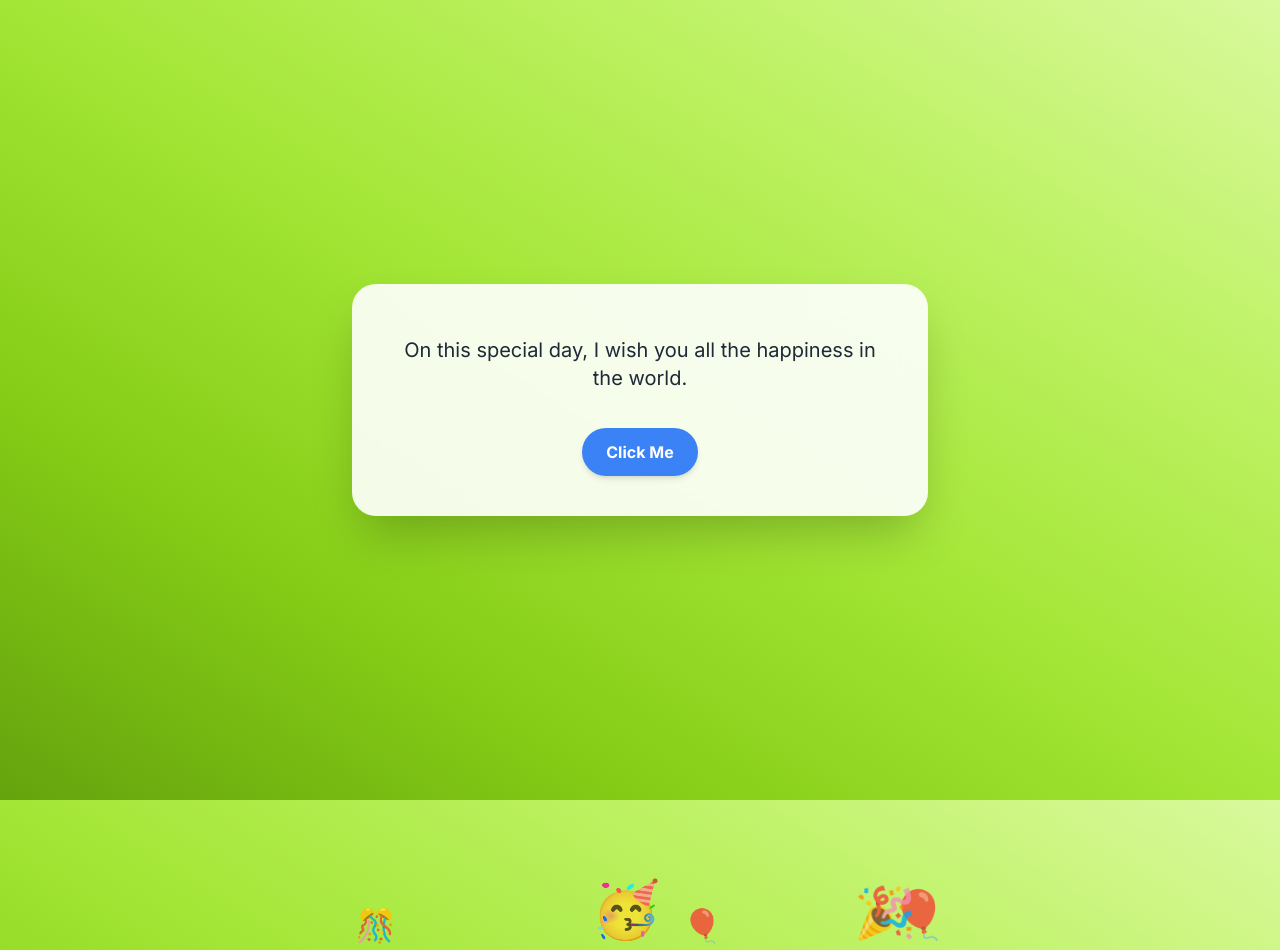
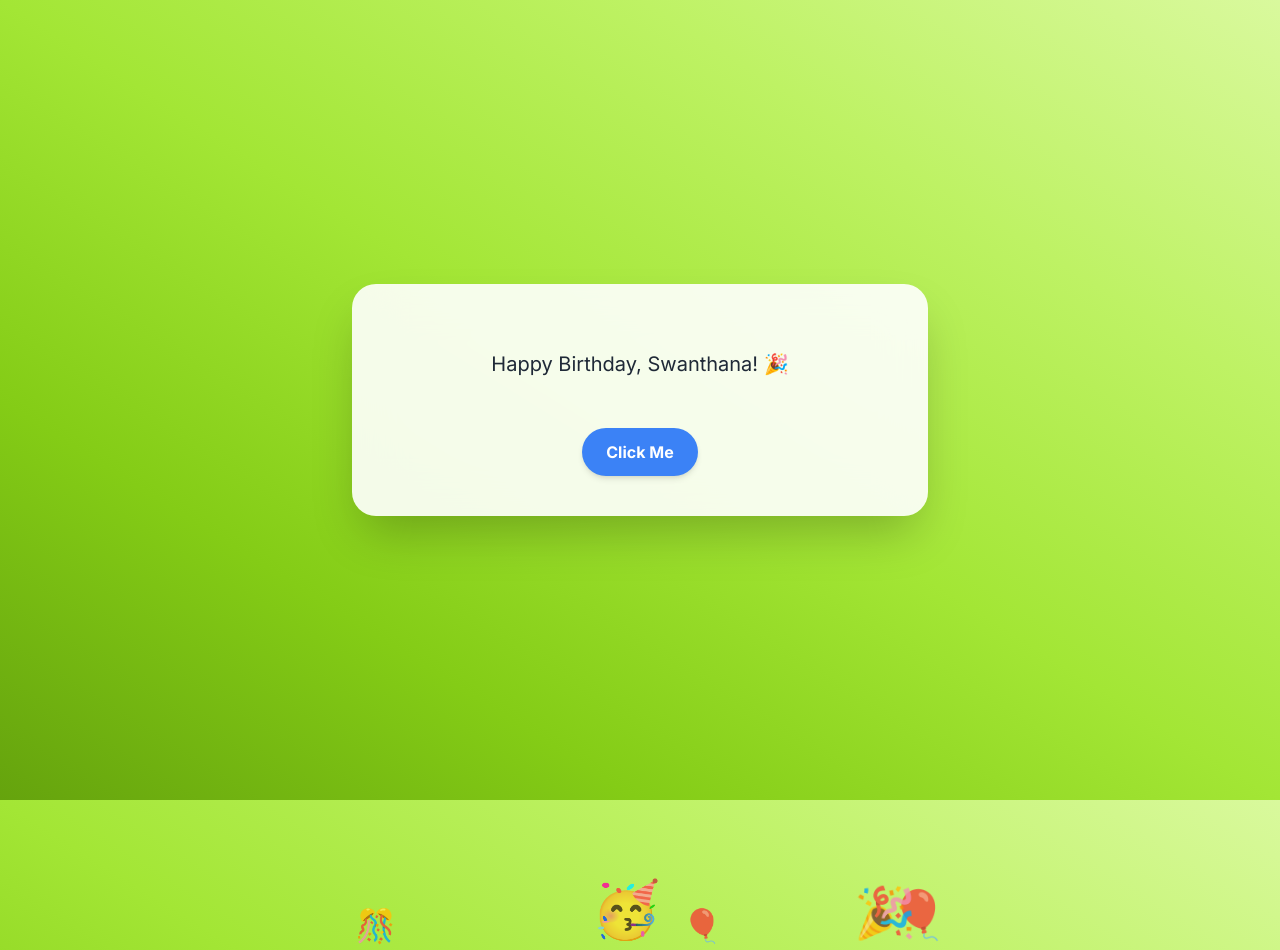
Before and after one commit to AMK210821/html-starter, a website: page index.html in a window 1280 px wide. Drawn offline with nearby package versions, Linux system fonts and the light colour scheme.

Commit message:
Update index.html

```diff
--- a/index.html
+++ b/index.html
@@ -89,7 +89,7 @@
 
   <script>
     const messages = [
-      // "Happy Birthday, Swanthana! 🎉",
+      "Happy Birthday, Swanthana! 🎉",
       "On this special day, I wish you all the happiness in the world.",
       "You deserve all the love and happiness in the world. Happy birthday!",
       "I hope your day is filled with joy, laughter, and everything you wished for.",
```
